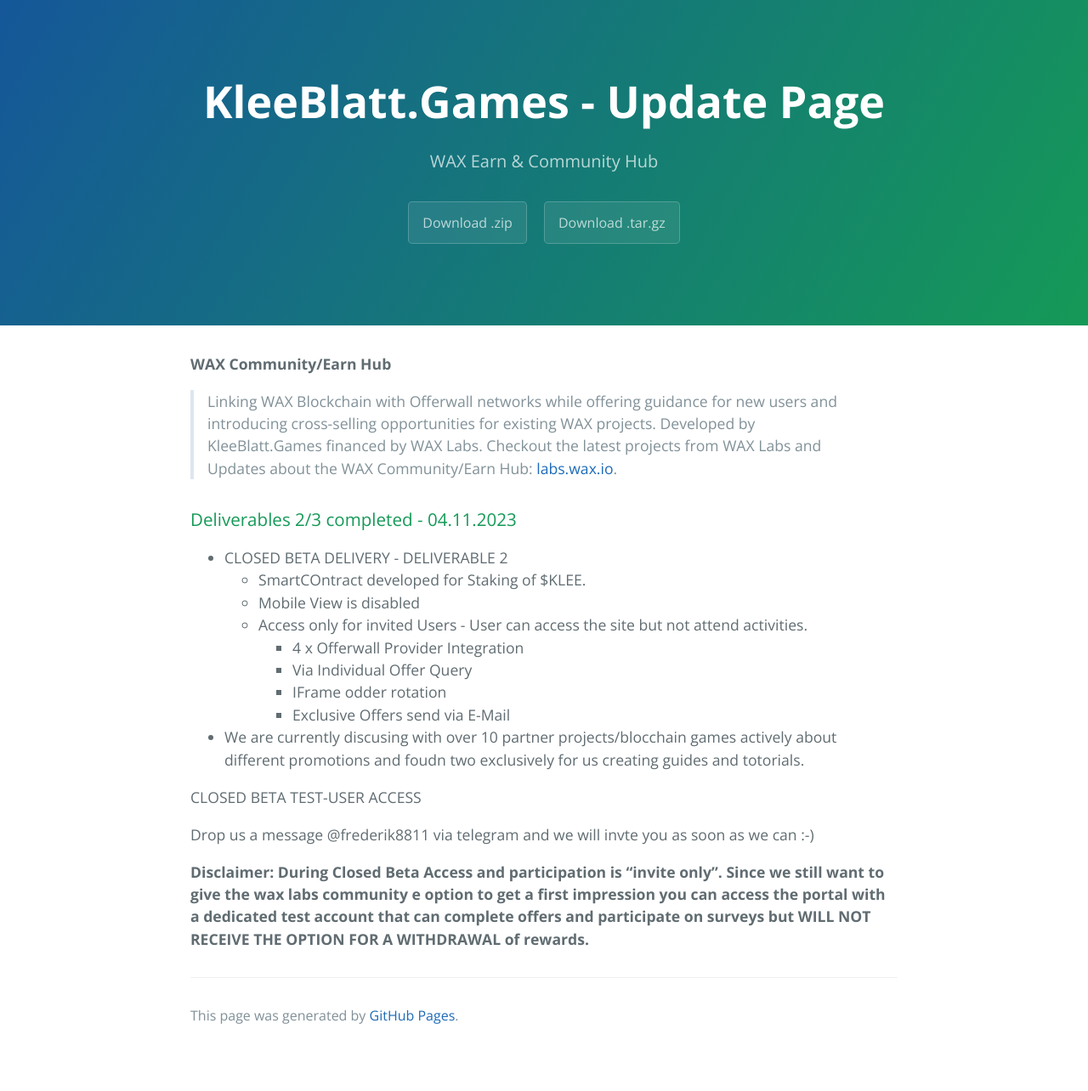
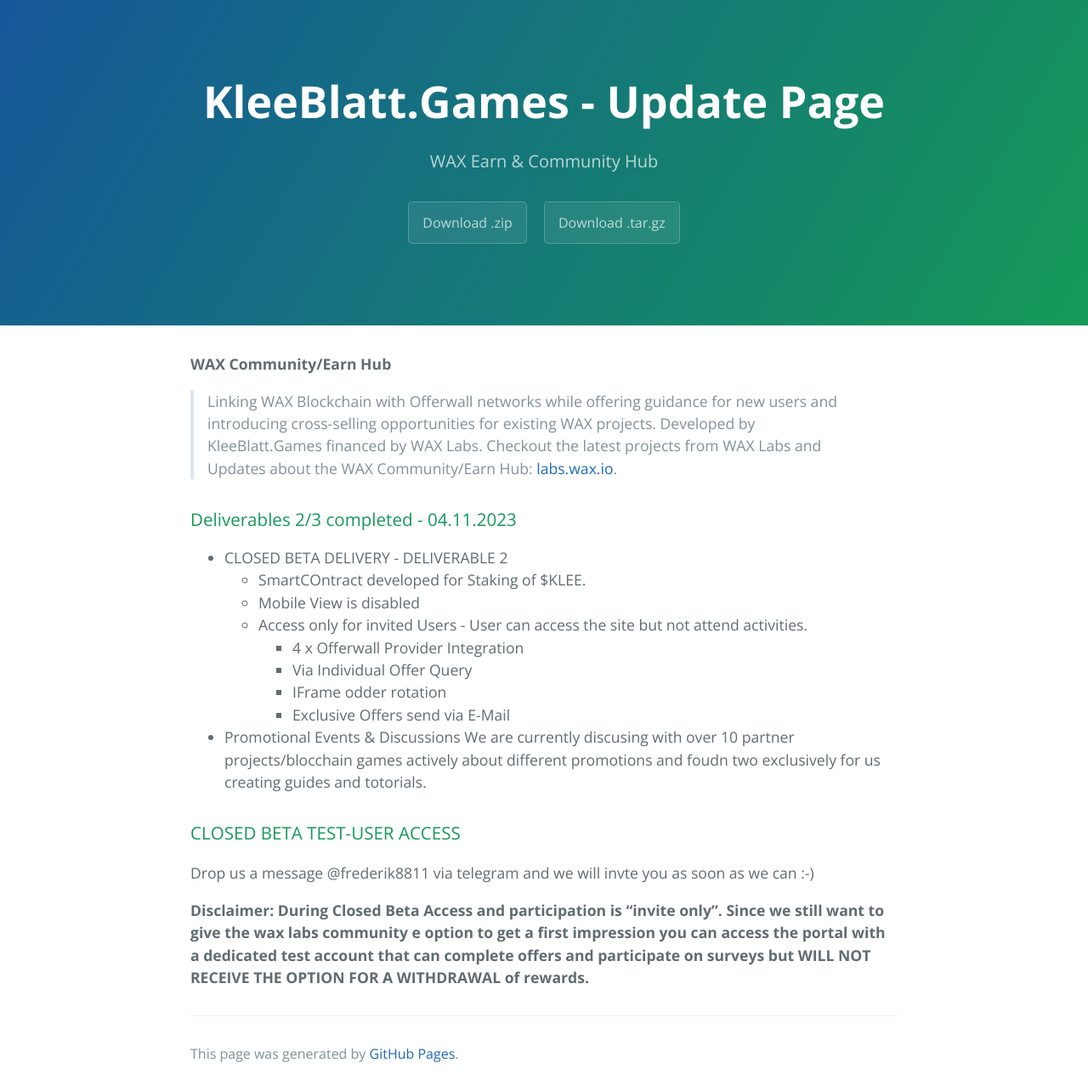
Before and after one commit to KleeblattGames/KleeblattGames.github.io, a Jekyll site: the page built from index.md, in a window 1280 px wide. Shown: the whole page at 85% size. Built offline with Jekyll 4.4.1, drawn with Linux system fonts in a browser that asks for light colours; before the commit the page ends 1239 px from its top, so only the background shows below that.

Commit message:
Update index.md

```diff
--- a/index.md
+++ b/index.md
@@ -22,11 +22,13 @@
     - IFrame odder rotation
     - Exclusive Offers send via E-Mail
 
-- We are currently discusing with over 10 partner projects/blocchain games actively about different promotions and foudn two exclusively for us creating guides and totorials.
+
+- Promotional Events & Discussions
+We are currently discusing with over 10 partner projects/blocchain games actively about different promotions and foudn two exclusively for us creating guides and totorials.
 
 
 
-CLOSED BETA TEST-USER ACCESS
+### CLOSED BETA TEST-USER ACCESS
 
 Drop us a message @frederik8811 via telegram and we will invte you as soon as we can :-)
 
```
